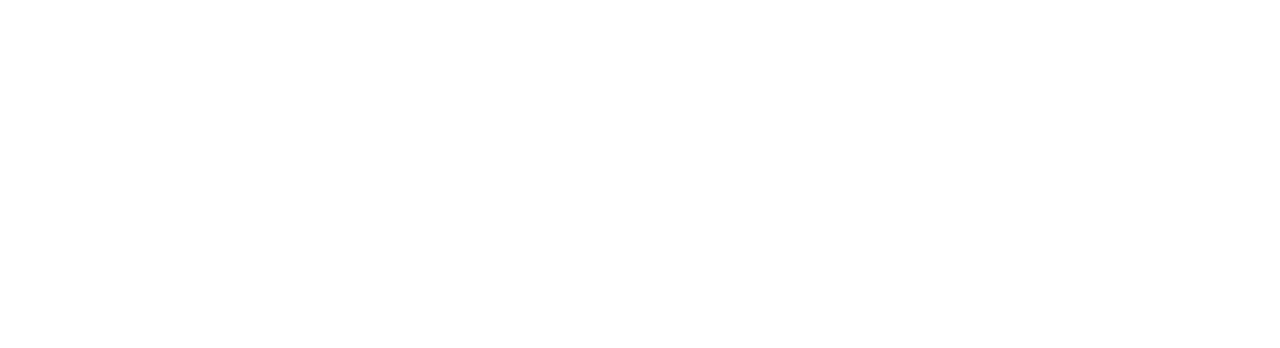
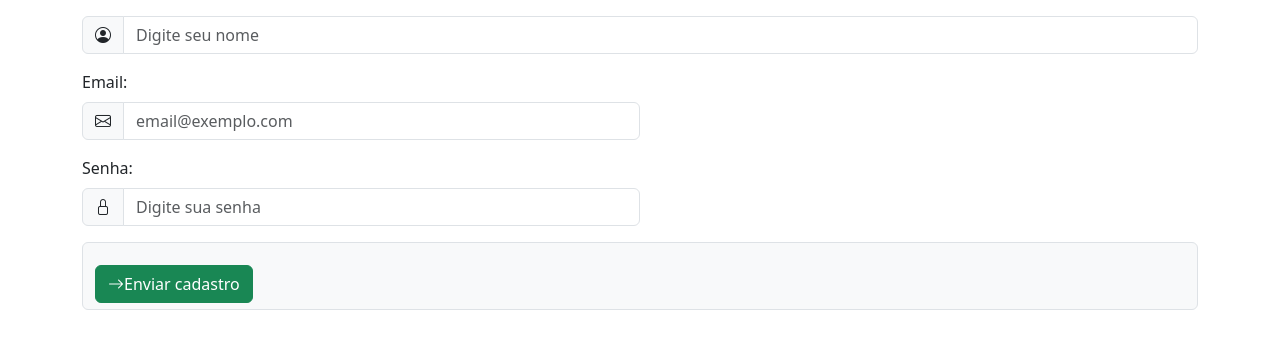
Before and after one commit to julia-daniluski/BOOSTRAP, a plain HTML site: page ex5b-al-fazer-formulario-(ex)/ex5b.html in a window 1280 px wide. Drawn offline with nearby package versions, Linux system fonts and the light colour scheme.

Commit message:
esperando pra consertar

```diff
--- a/ex5b-al-fazer-formulario-(ex)/ex5b.html
+++ b/ex5b-al-fazer-formulario-(ex)/ex5b.html
@@ -1 +1,55 @@
-<!-- 1ª Digitação (Resolver exercício aqui) -->
+<!DOCTYPE html>
+<html lang="pt-br">
+<head>
+    <meta charset="UTF-8">
+    <meta name="viewport" content="width=device-width, initial-scale=1.0">
+    <title>Formulário Bootstrap Customizado</title>
+
+                            <!--    ORDEM CERTA DOS LINKS   -->
+    <!-- Bootstrap CSS -->
+    <link href="https://cdn.jsdelivr.net/npm/bootstrap@5.3.0/dist/css/bootstrap.min.css" rel="stylesheet">
+
+    <!-- Bootstrap ícones -->
+    <link rel="stylesheet" href="https://cdn.jsdelivr.net/npm/bootstrap-icons@1.11.3/font/bootstrap-icons.css">
+
+    <!-- CSS customizado -->
+    <link rel="stylesheet" href="styles.css">
+</head>
+<body>
+    <div class="container">
+
+        <div class="input-group">
+                <span class="input-group-text custom-icon mt-3"><i class="bi bi-person-circle"></i></span>
+                <input type="text" class="form-control custom-imput mt-3" placeholder="Digite seu nome">
+            </div>
+
+        <form action="" class="custom-form">
+
+            <div class="col-sm-6 mb-3 mt-3">
+
+                <label for="email" class="form-label">Email:</label>
+                <div class="input-group">
+                <span class="input-group-text custom-icon"><i class="bi bi-envelope"></i></span>
+                <input type="text" class="form-control custom-input" placeholder="email@exemplo.com" id="email">
+                </div>
+            </div>
+
+            <div class="col-sm-6 mb-3 mt-3">
+                <label for="senha" class="form-label">Senha:</label>
+                <div class="input-group">
+                <span class="input-group-text custom-icon"><i class="bi bi-lock"></i></span>
+                <input type="password" name="" class="form-control custom-input" placeholder="Digite sua senha">
+            </div>
+        </div>
+
+        </form>
+        <div class="input-group input-group-text custom-icon">
+        <a href="#" class="btn btn-success mt-3"><i class="bi bi-arrow-right"></i>Enviar cadastro</a>
+    </div>
+</div>
+
+
+
+    <script src="https://cdn.jsdelivr.net/npm/bootstrap@5.3.0/dist/js/bootstrap.bundle.min.js"></script>
+</body>
+</html>
--- /dev/null
+++ b/ex5b-al-fazer-formulario-(ex)/styles.css
@@ -0,0 +1,5 @@
+* {
+    margin: 0;
+    padding: 0;
+    box-sizing: border-box;
+}
```
